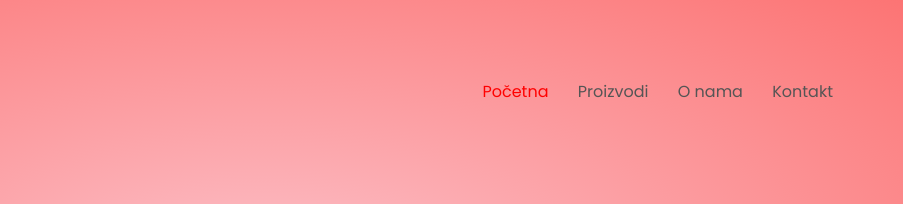
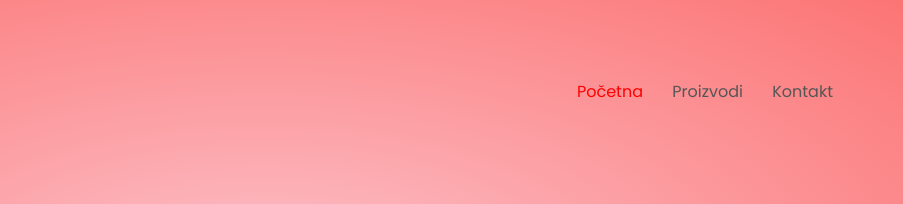
Before and after one commit to KnezP/KnezP.github.io, a plain HTML site: page index.html in a window 1280 px wide. Shown: the top 204 px of the page, 377-1280 px from the left. Drawn offline with Linux system fonts and the light colour scheme.

Commit message:
Update index.html

```diff
--- a/index.html
+++ b/index.html
@@ -20,7 +20,6 @@
 <ul>
 <div class="animacija2"><li><a class= "trenutna" href="index.html">Početna</a></li></div>
 <div class="animacija2"><li><a href="proizvodi.html">Proizvodi</a></li></div>
-<div class="animacija2"><li><a href="O_nama.html">O nama</a></li></div>
 <div class="animacija2"><li><a href="kontakt.html">Kontakt</a></li></div>
 </ul>
 </nav>
```
